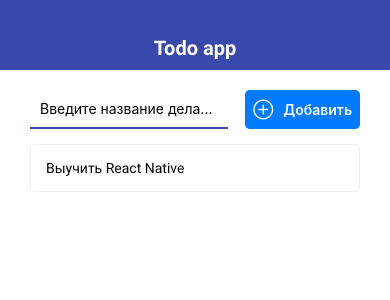
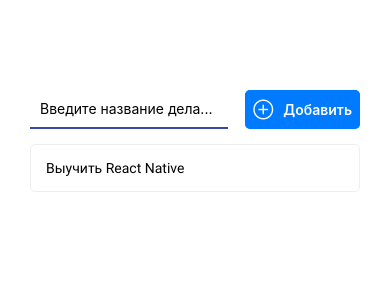
Before and after one commit to PodYapolskiy/react-native-demo, a React Native app: screen / in a window 390 px wide. Shown: the top 300 px of the page. Built offline with nearby package versions, Linux system fonts and the light colour scheme.

Commit message:
40. Определение платформы

```diff
--- a/src/components/Navbar.js
+++ b/src/components/Navbar.js
@@ -1,5 +1,10 @@
 import React from 'react'
-import { StyleSheet, View } from 'react-native'
+import {
+  StyleSheet,
+  View,
+  TouchableNativeFeedback,
+  Platform,
+} from 'react-native'
 
 import { AppTextBold } from './ui/AppTextBold'
 
@@ -7,7 +12,16 @@
 
 export const Navbar = props => {
   return (
-    <View style={styles.navbar}>
+    <View
+      style={{
+        ...styles.navbar,
+        ...Platform.select({
+          // Выбираем какая платформа и какой стиль применить для неё
+          ios: styles.navbarIos,
+          android: styles.navbarAndroid,
+        }),
+      }}
+    >
       <AppTextBold style={styles.text}>Todo app</AppTextBold>
     </View>
   )
@@ -18,11 +32,17 @@
     height: 70,
     alignItems: 'center',
     justifyContent: 'flex-end',
-    backgroundColor: THEME.MAIN_COLOR,
     paddingBottom: 10,
   },
+  navbarAndroid: {
+    backgroundColor: THEME.MAIN_COLOR,
+  },
+  navbarIos: {
+    borderBottomColor: THEME.MAIN_COLOR,
+    borderBottomWidth: 1,
+  },
   text: {
-    color: '#fff',
+    color: Platform.OS === 'ios' ? THEME.MAIN_COLOR : '#fff', // В зависимости от платформы будет меняться цвет текста в навбаре
     fontSize: 20,
   },
 })
--- a/src/components/ui/AppButton.js
+++ b/src/components/ui/AppButton.js
@@ -1,16 +1,24 @@
 import React from 'react'
-import { StyleSheet, View, TouchableOpacity } from 'react-native'
+import {
+  StyleSheet,
+  View,
+  TouchableOpacity,
+  TouchableNativeFeedback,
+  Platform,
+} from 'react-native'
 import { THEME } from '../../theme'
 
 import { AppTextBold } from './AppTextBold'
 
 export const AppButton = ({ children, onPress, color = THEME.MAIN_COLOR }) => {
+  const Wrapper = Platform.OS === 'android' ? TouchableNativeFeedback : TouchableOpacity
+
   return (
-    <TouchableOpacity onPress={onPress} activeOpacity={0.7}>
+    <Wrapper onPress={onPress} activeOpacity={0.7}>
       <View style={{ ...styles.button, backgroundColor: color }}>
         <AppTextBold style={styles.text}>{children}</AppTextBold>
       </View>
-    </TouchableOpacity>
+    </Wrapper>
   )
 }
 
```
